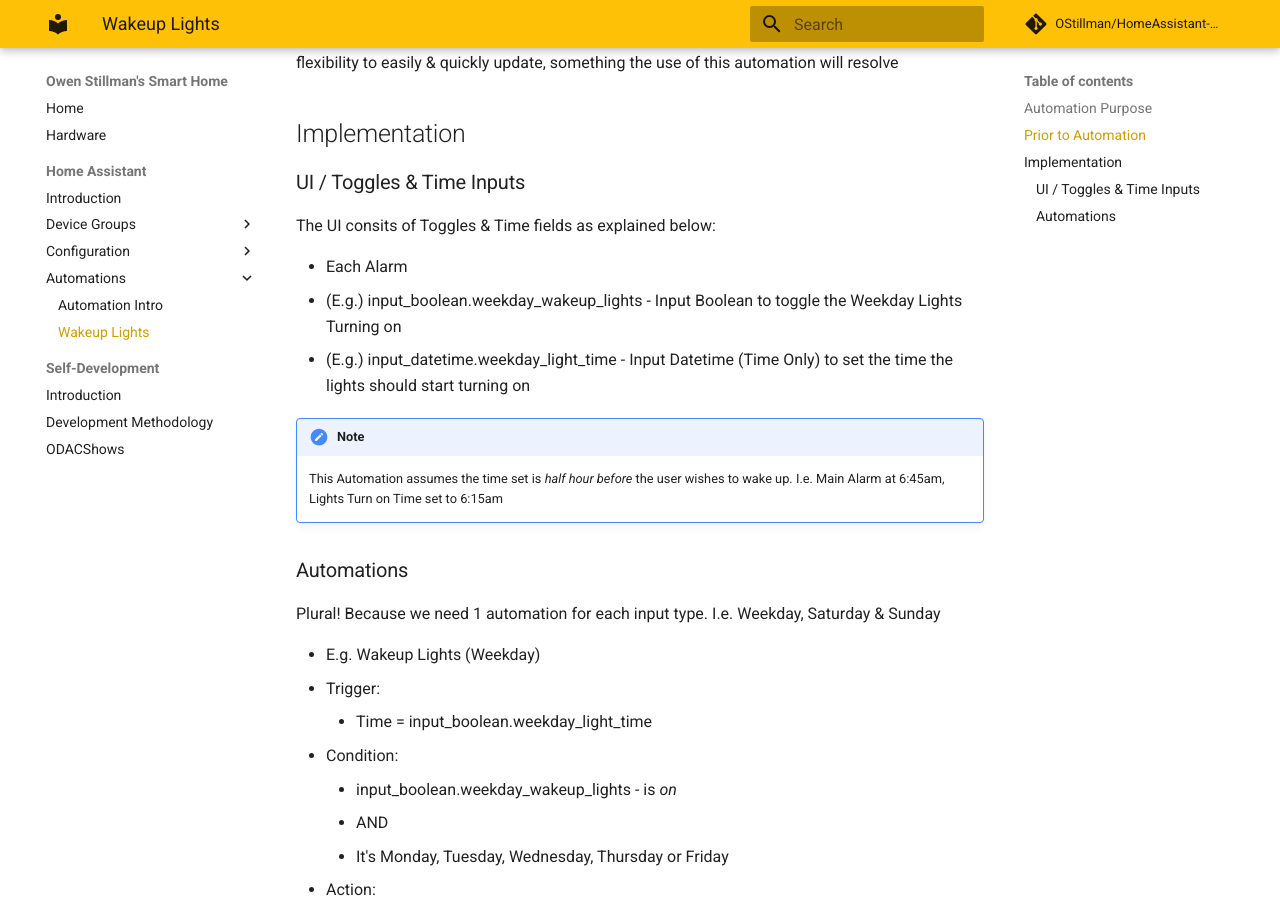
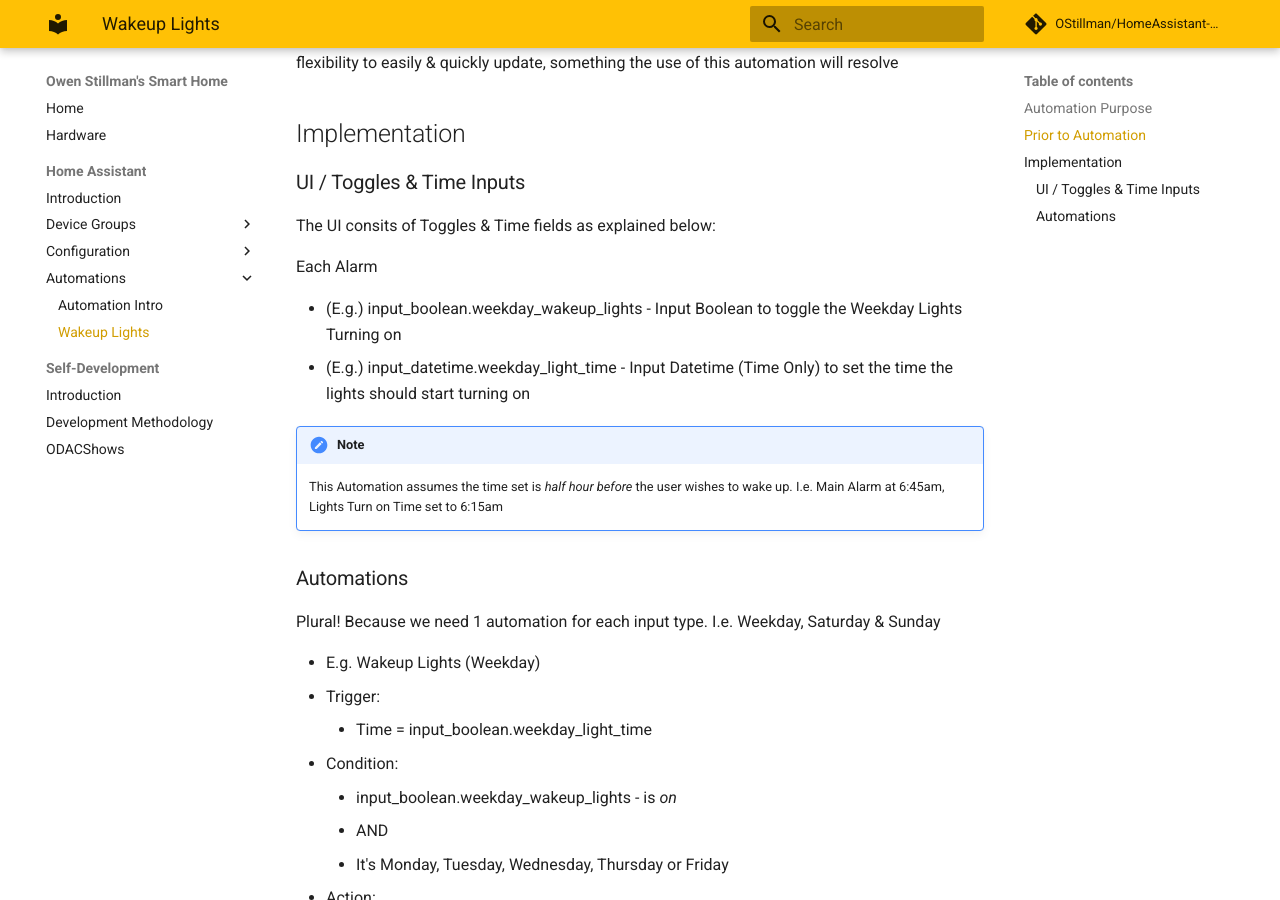
Before and after one commit to OStillman/HomeAssistant-Public, an MkDocs documentation site: the page built from docs/home-assistant/automations/wakeup_lights.md, in a window 1280 px wide and 900 px high, scrolled down 991 px. Built offline with MkDocs 1.6.1 and Material for MkDocs 9.7.7, drawn with Linux system fonts in a browser that asks for light colours; comment, search, counter and statistics services are not loaded.

Commit message:
Update UI List Formartting

```diff
--- a/docs/home-assistant/automations/wakeup_lights.md
+++ b/docs/home-assistant/automations/wakeup_lights.md
@@ -16,9 +16,10 @@ Prior to the automation, this used to run from the Hue app. Although this worked
 ### UI / Toggles & Time Inputs
 The UI consits of Toggles & Time fields as explained below:
 
-- Each Alarm
-  - (E.g.) input_boolean.weekday_wakeup_lights - Input Boolean to toggle the Weekday Lights Turning on
-  - (E.g.) input_datetime.weekday_light_time - Input Datetime (Time Only) to set the time the lights should start turning on
+Each Alarm
+
+- (E.g.) input_boolean.weekday_wakeup_lights - Input Boolean to toggle the Weekday Lights Turning on
+- (E.g.) input_datetime.weekday_light_time - Input Datetime (Time Only) to set the time the lights should start turning on
 
 !!! note
     This Automation assumes the time set is *half hour before* the user wishes to wake up. I.e. Main Alarm at 6:45am, Lights Turn on Time set to 6:15am
```
